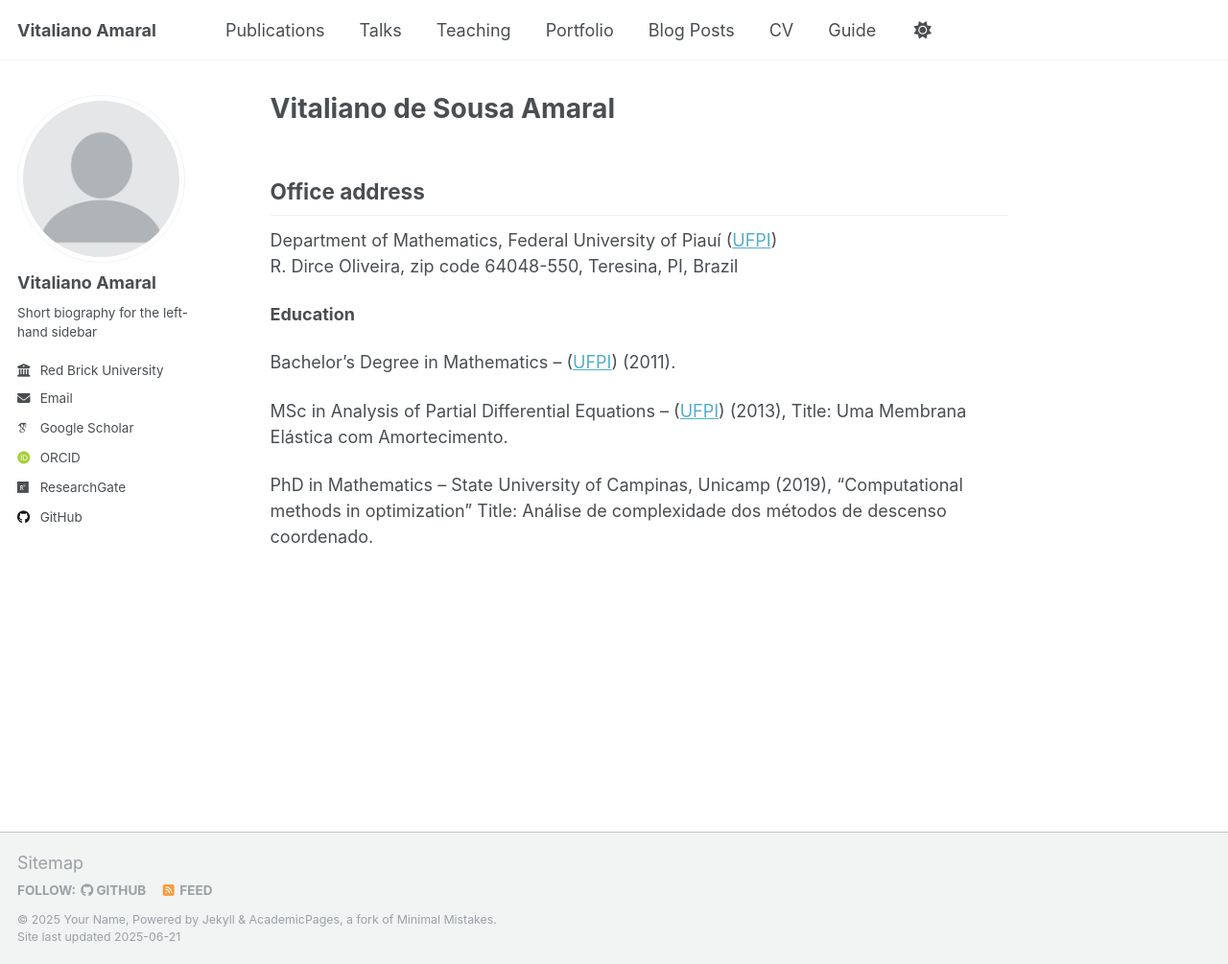
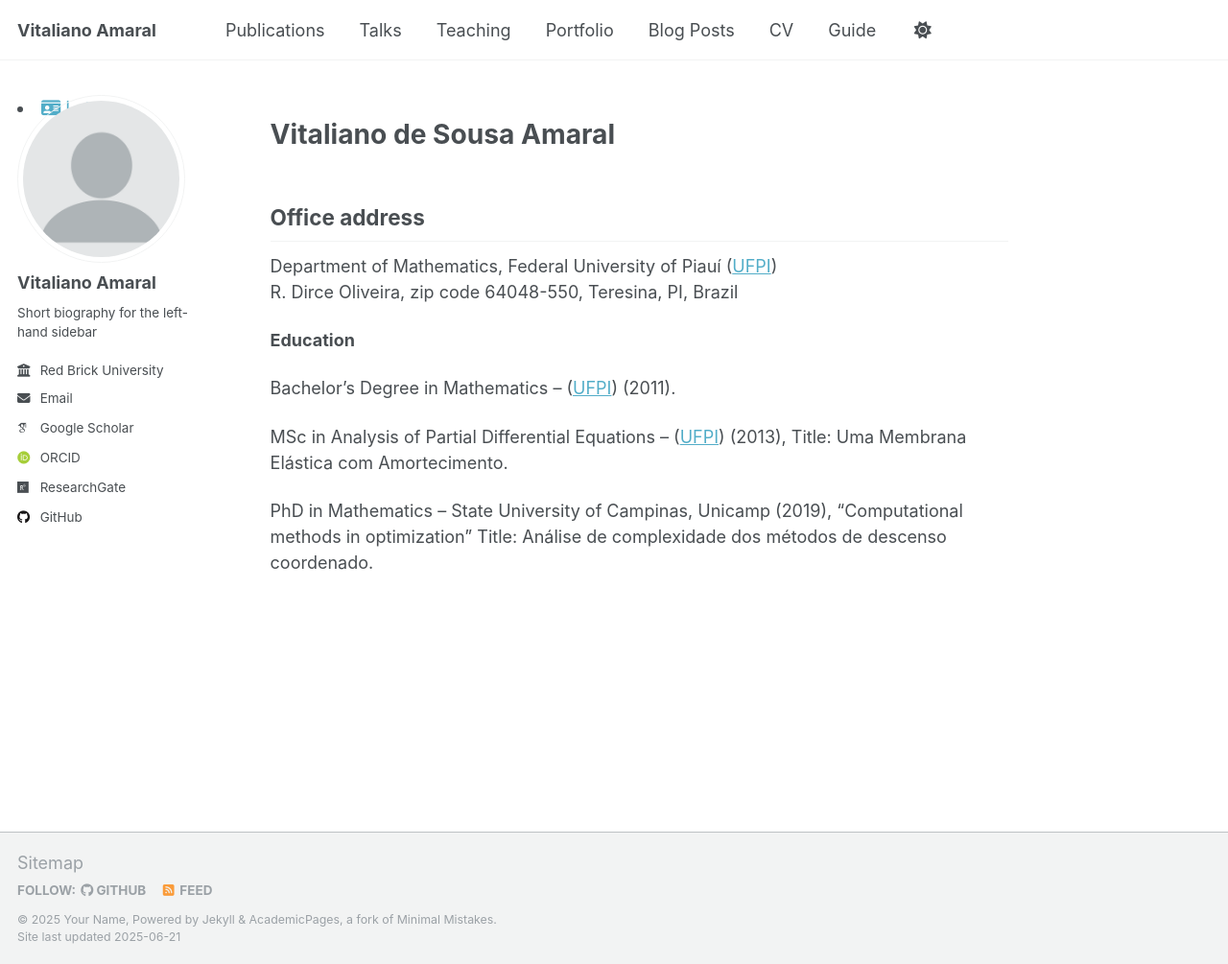
Before and after one commit to vitalianoamaral/vitalianoamaral.github.io, a Jekyll site: the page built from _pages/about.md, in a window 1280 px wide and 1005 px high. Shown: the whole window at 96% size. Built offline with Jekyll 4.4.1, drawn with Linux system fonts in a browser that asks for light colours; some web fonts are replaced.

Commit message:
Update sidebar.html

```diff
--- a/_includes/sidebar.html
+++ b/_includes/sidebar.html
@@ -23,3 +23,8 @@
   {% endif %}
   </div>
 {% endif %}
+<li>
+  <a href="http://lattes.cnpq.br/1004102761400082" target="_blank">
+    <i class="fas fa-id-card"></i> Lattes
+  </a>
+</li>
```
